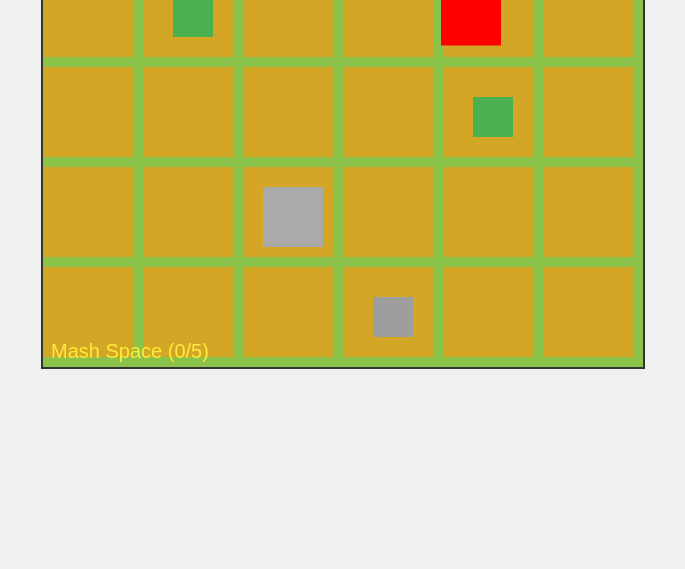
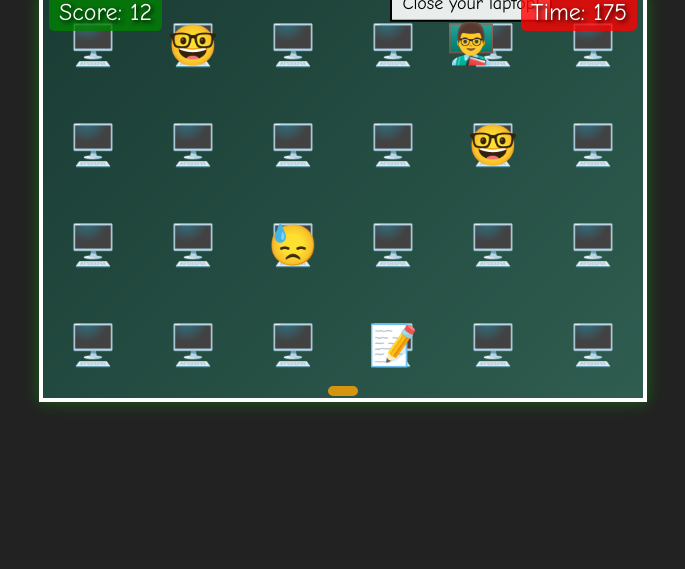
Before and after one commit to josh098900/laptop-survival-101, a plain HTML site: page index.html in a window 1280 px wide. Shown: the part 231-800 px from the top of the page, without its empty margins (297-982 px from the left). Drawn offline with Linux system fonts and the light colour scheme.

Commit message:
Enlarged lecturer speech bubble and changed player emoji to 👨🏻‍💻

```diff
--- a/game.js
+++ b/game.js
@@ -5,16 +5,27 @@ const ctx = canvas.getContext("2d");
 // Game state
 let game = {
     player: { x: 2, y: 2, laptopOpen: true },
-    lecturer: { x: 0, y: 0, speed: 0.015, targetX: null, targetY: null }, // Reduced from 0.02 to 0.015
+    lecturer: { x: 0, y: 0, speed: 0.015, targetX: null, targetY: null },
     score: 0,
-    timeLeft: 180, // 3 minutes in seconds
+    timeLeft: 180,
     desks: [],
     gameOver: false,
     npcs: [],
     distractionCooldown: 0,
     mashCount: 0,
-    lecturerCooldown: 0
+    lecturerCooldown: 0,
+    speechText: "",
+    speechTimer: 0,
+    speechIndex: 0
 };
+
+// Lecturer speech options
+const lecturerLines = [
+    "Close your laptop!",
+    "Are you sleeping?",
+    "Are you okay?",
+    "What are you doing?"
+];
 
 // Grid settings
 const GRID_WIDTH = 6;
@@ -30,7 +41,6 @@ for (let y = 0; y < GRID_HEIGHT; y++) {
 }
 game.desks[game.player.y][game.player.x].occupied = true;
 
-// Add some NPC students with laptops
 game.npcs = [
     { x: 1, y: 0, laptopOpen: true },
     { x: 4, y: 1, laptopOpen: true },
@@ -51,7 +61,7 @@ function getRandomEmptySpot() {
             }
         }
     }
-    if (emptySpots.length === 0) return { x: 0, y: 0 }; // Fallback
+    if (emptySpots.length === 0) return { x: 0, y: 0 };
     return emptySpots[Math.floor(Math.random() * emptySpots.length)];
 }
 
@@ -60,31 +70,60 @@ function drawScene() {
     ctx.clearRect(0, 0, canvas.width, canvas.height);
 
     // Draw desks
+    ctx.font = "40px 'Comic Sans MS'";
+    ctx.textAlign = "center";
+    ctx.textBaseline = "middle";
     for (let y = 0; y < GRID_HEIGHT; y++) {
         for (let x = 0; x < GRID_WIDTH; x++) {
-            ctx.fillStyle = "#d3a625"; // Desk color
-            ctx.fillRect(x * TILE_SIZE, y * TILE_SIZE, TILE_SIZE - 10, TILE_SIZE - 10);
+            ctx.fillStyle = "#fff";
+            ctx.fillText("🖥️", x * TILE_SIZE + TILE_SIZE / 2, y * TILE_SIZE + TILE_SIZE / 2);
         }
     }
 
     // Draw NPCs
     game.npcs.forEach(npc => {
-        ctx.fillStyle = npc.laptopOpen ? "#4caf50" : "#9e9e9e";
-        ctx.fillRect(npc.x * TILE_SIZE + 30, npc.y * TILE_SIZE + 30, 40, 40);
+        ctx.fillStyle = "#fff";
+        ctx.fillText(npc.laptopOpen ? "🤓" : "📝", npc.x * TILE_SIZE + TILE_SIZE / 2, npc.y * TILE_SIZE + TILE_SIZE / 2);
     });
 
-    // Draw player
-    ctx.fillStyle = game.player.laptopOpen ? "#00f" : "#aaa";
-    ctx.fillRect(game.player.x * TILE_SIZE + 20, game.player.y * TILE_SIZE + 20, 60, 60);
+    // Draw player with panic effect
+    const lecturerDistance = Math.sqrt(
+        (game.lecturer.x - game.player.x) ** 2 + (game.lecturer.y - game.player.y) ** 2
+    );
+    ctx.fillStyle = "#fff";
+    ctx.fillText(
+        game.player.laptopOpen ? "👨🏻‍💻" : "😓", // Changed from 💻 to 👨🏻‍💻
+        game.player.x * TILE_SIZE + TILE_SIZE / 2,
+        game.player.y * TILE_SIZE + TILE_SIZE / 2
+    );
+    if (lecturerDistance < 1 && game.player.laptopOpen) {
+        ctx.fillStyle = "rgba(255, 0, 0, 0.4)";
+        ctx.fillRect(game.player.x * TILE_SIZE, game.player.y * TILE_SIZE, TILE_SIZE, TILE_SIZE);
+    }
 
-    // Draw lecturer
-    ctx.fillStyle = "#f00";
-    ctx.fillRect(game.lecturer.x * TILE_SIZE + 20, game.lecturer.y * TILE_SIZE + 20, 60, 60);
+    // Draw lecturer with stomp effect
+    const bounce = Math.sin(Date.now() / 200) * 5;
+    ctx.fillStyle = "#fff";
+    ctx.fillText("👨‍🏫", game.lecturer.x * TILE_SIZE + TILE_SIZE / 2, game.lecturer.y * TILE_SIZE + TILE_SIZE / 2 + bounce);
 
-    // Update UI
+    // Draw speech bubble (bigger)
+    if (game.speechTimer > 0) {
+        const bubbleX = game.lecturer.x * TILE_SIZE + TILE_SIZE / 2;
+        const bubbleY = game.lecturer.y * TILE_SIZE + TILE_SIZE / 2 + bounce - 50; // Adjusted up
+        ctx.fillStyle = "rgba(255, 255, 255, 0.9)";
+        ctx.fillRect(bubbleX - 80, bubbleY - 25, 160, 50); // Increased from 120x40 to 160x50
+        ctx.strokeStyle = "#000";
+        ctx.lineWidth = 2;
+        ctx.strokeRect(bubbleX - 80, bubbleY - 25, 160, 50);
+        ctx.fillStyle = "#000";
+        ctx.font = "18px 'Comic Sans MS'"; // Slightly larger font
+        ctx.fillText(game.speechText, bubbleX, bubbleY + 8);
+    }
+
+    // Update UI elements
     document.getElementById("score").textContent = `Score: ${Math.floor(game.score)}`;
     document.getElementById("time").textContent = `Time: ${Math.ceil(game.timeLeft)}`;
-    if (!game.player.laptopOpen) {
+    if (!game.player.laptopOpen && game.speechTimer <= 0) {
         document.getElementById("message").textContent = `Mash Space (${game.mashCount}/5)`;
     }
 }
@@ -93,14 +132,13 @@ function drawScene() {
 function update() {
     if (game.gameOver) return;
 
-    // Lecturer movement
     let targetX, targetY;
     if (game.distractionCooldown > 0) {
         const distractedNPC = game.npcs.find(npc => npc.laptopOpen);
         if (distractedNPC) {
             targetX = distractedNPC.x;
             targetY = distractedNPC.y;
-            game.lecturer.targetX = null; // Clear retreat target during distraction
+            game.lecturer.targetX = null;
             game.lecturer.targetY = null;
         }
         game.distractionCooldown -= 1 / 60;
@@ -108,13 +146,11 @@ function update() {
             document.getElementById("message").textContent = "";
         }
     } else if (game.player.laptopOpen) {
-        // Chase player if laptop is open
         targetX = game.player.x;
         targetY = game.player.y;
-        game.lecturer.targetX = null; // Clear retreat target
+        game.lecturer.targetX = null;
         game.lecturer.targetY = null;
     } else {
-        // If laptop is closed, move to or stay at retreat target
         if (game.lecturer.targetX === null || (Math.abs(game.lecturer.x - game.lecturer.targetX) < 0.1 && Math.abs(game.lecturer.y - game.lecturer.targetY) < 0.1)) {
             const retreatSpot = getRandomEmptySpot();
             game.lecturer.targetX = retreatSpot.x;
@@ -129,26 +165,32 @@ function update() {
     if (game.lecturer.y < targetY) game.lecturer.y += game.lecturer.speed;
     if (game.lecturer.y > targetY) game.lecturer.y -= game.lecturer.speed;
 
-    // Lecturer cooldown
     if (game.lecturerCooldown > 0) {
         game.lecturerCooldown -= 1 / 60;
     }
 
-    // Collision check
+    if (game.speechTimer > 0) {
+        game.speechTimer -= 1 / 60;
+        if (game.speechTimer <= 0) {
+            game.speechText = "";
+        }
+    }
+
     if (Math.abs(game.lecturer.x - game.player.x) < 0.1 && Math.abs(game.lecturer.y - game.player.y) < 0.1) {
         if (game.player.laptopOpen && game.lecturerCooldown <= 0) {
             game.player.laptopOpen = false;
             game.mashCount = 0;
             game.lecturerCooldown = 2;
-            document.getElementById("message").textContent = "Mash Space (0/5)";
-            // Lecturer retreats
+            game.speechText = lecturerLines[game.speechIndex];
+            game.speechTimer = 3;
+            game.speechIndex = (game.speechIndex + 1) % lecturerLines.length;
             const retreatSpot = getRandomEmptySpot();
             game.lecturer.targetX = retreatSpot.x;
             game.lecturer.targetY = retreatSpot.y;
         }
     }
 
-    // Score and time
+    // Update score and time
     if (game.player.laptopOpen) game.score += 0.1;
     game.timeLeft -= 1 / 60;
     if (game.timeLeft <= 0) {
@@ -161,7 +203,6 @@ function update() {
 document.addEventListener("keydown", (e) => {
     if (game.gameOver) return;
 
-    // Movement
     let newX = game.player.x;
     let newY = game.player.y;
     if (e.key === "ArrowUp" && game.player.y > 0) newY--;
@@ -175,7 +216,6 @@ document.addEventListener("keydown", (e) => {
         game.desks[newY][newX].occupied = true;
     }
 
-    // Mash to reopen
     if (e.key === " " && !game.player.laptopOpen) {
         game.mashCount++;
         if (game.mashCount >= 5) {
@@ -188,7 +228,6 @@ document.addEventListener("keydown", (e) => {
         }
     }
 
-    // Distraction (R key)
     if (e.key === "r" && game.distractionCooldown <= 0) {
         const npcWithLaptop = game.npcs.find(npc => npc.laptopOpen);
         if (npcWithLaptop) {
--- a/index.html
+++ b/index.html
@@ -3,15 +3,16 @@
 <head>
     <meta charset="UTF-8">
     <meta name="viewport" content="width=device-width, initial-scale=1.0">
-    <title>Laptop Survival 101</title>
+    <title>Programming Lectures</title>
     <link rel="stylesheet" href="styles.css">
 </head>
 <body>
     <div id="game-container">
+        <h1>Programming Lectures</h1>
         <canvas id="gameCanvas" width="600" height="400"></canvas>
         <div id="score">Score: 0</div>
         <div id="time">Time: 180</div>
-        <div id="message"></div> <!-- Added for game messages -->
+        <div id="message"></div>
     </div>
     <script src="game.js"></script>
 </body>
--- a/styles.css
+++ b/styles.css
@@ -4,37 +4,71 @@ body {
     justify-content: center;
     align-items: center;
     height: 100vh;
-    background-color: #f0f0f0;
+    background-color: #222;
+    font-family: 'Comic Sans MS', 'Arial', sans-serif;
 }
 
 #game-container {
     position: relative;
+    text-align: center;
+}
+
+h1 {
+    color: #fff;
+    text-shadow: 2px 2px 4px #000, 0 0 10px #0f0;
+    margin: 10px 0;
+    font-size: 36px;
+    animation: glow 2s infinite alternate;
 }
 
 #gameCanvas {
-    border: 2px solid #333;
-    background-color: #8bc34a; /* Chalkboard green-ish */
+    border: 4px solid #fff;
+    background: linear-gradient(135deg, #1a3c34, #2f5d50); /* Chalkboard gradient */
+    box-shadow: 0 0 15px rgba(0, 255, 0, 0.3);
 }
 
 #score, #time, #message {
     position: absolute;
-    color: white;
-    font-family: Arial, sans-serif;
-    font-size: 20px;
+    color: #fff;
+    font-size: 24px;
+    text-shadow: 2px 2px 4px #000;
 }
 
 #score {
-    top: 10px;
+    top: 60px; /* Moved down from 10px to 60px */
     left: 10px;
+    background: rgba(0, 128, 0, 0.8);
+    padding: 5px 10px;
+    border-radius: 5px;
 }
 
 #time {
-    top: 10px;
+    top: 60px; /* Moved down from 10px to 60px */
     right: 10px;
+    background: rgba(255, 0, 0, 0.8);
+    padding: 5px 10px;
+    border-radius: 5px;
 }
 
 #message {
     bottom: 10px;
-    left: 10px;
-    color: #ffeb3b; /* Yellow for visibility */
+    left: 50%;
+    transform: translateX(-50%);
+    background: rgba(255, 165, 0, 0.8);
+    padding: 5px 15px;
+    border-radius: 5px;
+    font-size: 20px;
+    animation: wiggle 0.2s infinite;
 }
+
+/* Animations */
+@keyframes glow {
+    0% { text-shadow: 2px 2px 4px #000, 0 0 10px #0f0; }
+    100% { text-shadow: 2px 2px 6px #000, 0 0 15px #0f0; }
+}
+
+@keyframes wiggle {
+    0%, 100% { transform: translateX(-50%) rotate(0deg); }
+    25% { transform: translateX(-50%) rotate(-2deg); }
+    75% { transform: translateX(-50%) rotate(2deg); }
+}
```
